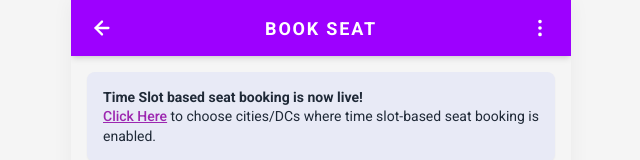
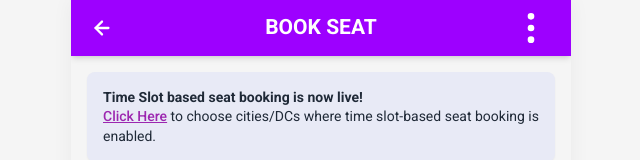
Before and after one commit to sujeet98pawar/nw, a React (Vite) app: page / in a window 1280 px wide. Both pictures are taken after a click on the button "BOOK SEAT". Shown: the top 160 px of the page, without its empty margins (319-959 px from the left). Built offline with nearby package versions, Linux system fonts and the light colour scheme.

Commit message:
feat(BookingConfirmation): Adjust header font size and icon
Increase the font size of the "BOOK SEAT" title and the size of the MoreVertical icon to improve visual hierarchy and prominence within the BookingConfirmation header.

```diff
--- a/components/BookingConfirmation.tsx
+++ b/components/BookingConfirmation.tsx
@@ -52,12 +52,12 @@ const BookingConfirmation: React.FC<BookingConfirmationProps> = ({ booking, onBa
           <ArrowLeft size={22} strokeWidth={2.5} />
         </button>
 
-        <h1 className="absolute inset-0 flex items-center justify-center text-[18px] font-bold tracking-widest pointer-events-none uppercase">
+        <h1 className="absolute inset-0 flex items-center justify-center text-[21px] font-bold tracking-normal pointer-events-none uppercase">
           BOOK SEAT
         </h1>
 
         <button className="p-1 z-20">
-          <MoreVertical size={22} />
+          <MoreVertical size={40} />
         </button>
       </header>
 
```
